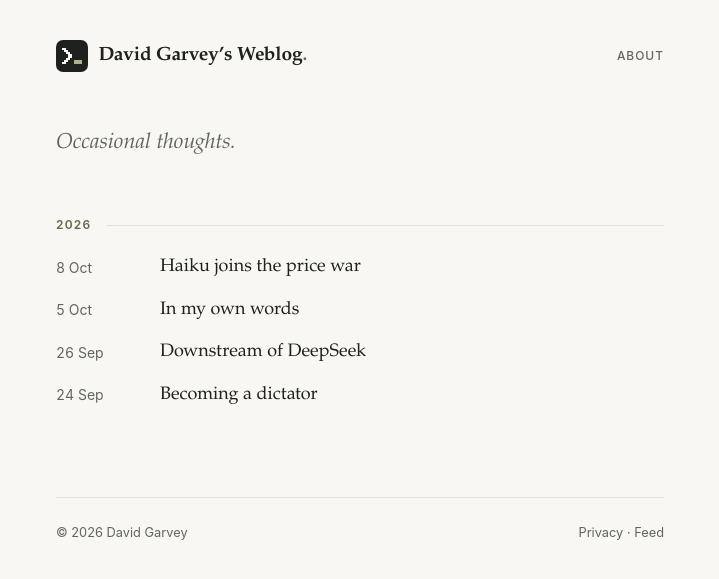
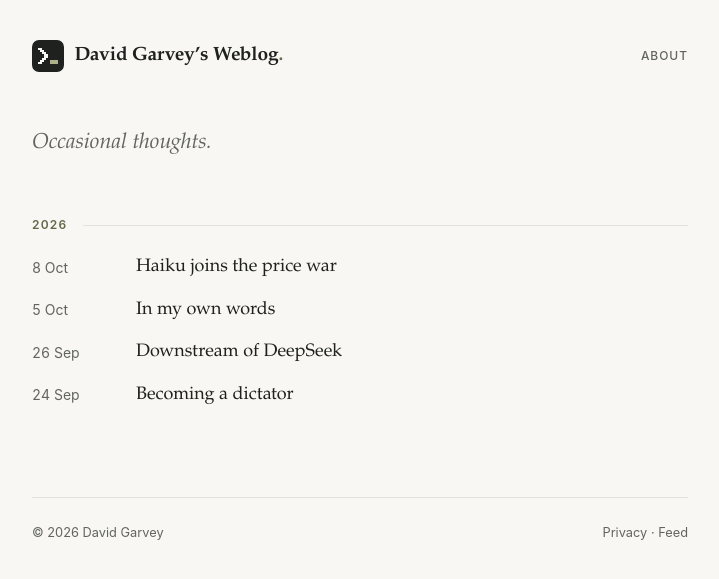
Before and after one commit to davegarvey/davegarvey.github.io, a Jekyll site: the page built from index.html, in a window 1280 px wide. Shown: the top 579 px of the page, without its empty margins (280-999 px from the left). Built offline with Jekyll 4.4.1, drawn with Linux system fonts in a browser that asks for light colours.

Commit message:
Widen the text column from 38rem to 41rem
About 66 characters per line instead of 61, still within a comfortable
reading measure. Figures fill the column, so charts grow slightly too.

Co-Authored-By: Claude Opus 5.5 <noreply@anthropic.com>

```diff
--- a/assets/css/main.css
+++ b/assets/css/main.css
@@ -11,7 +11,7 @@
   --serif: "Iowan Old Style", "Palatino Linotype", "Book Antiqua", Georgia, serif;
   --sans: -apple-system, BlinkMacSystemFont, "Segoe UI", sans-serif;
   --mono: ui-monospace, SFMono-Regular, Menlo, monospace;
-  --measure: 38rem;
+  --measure: 41rem;
 }
 
 @media (prefers-color-scheme: dark) {
```
